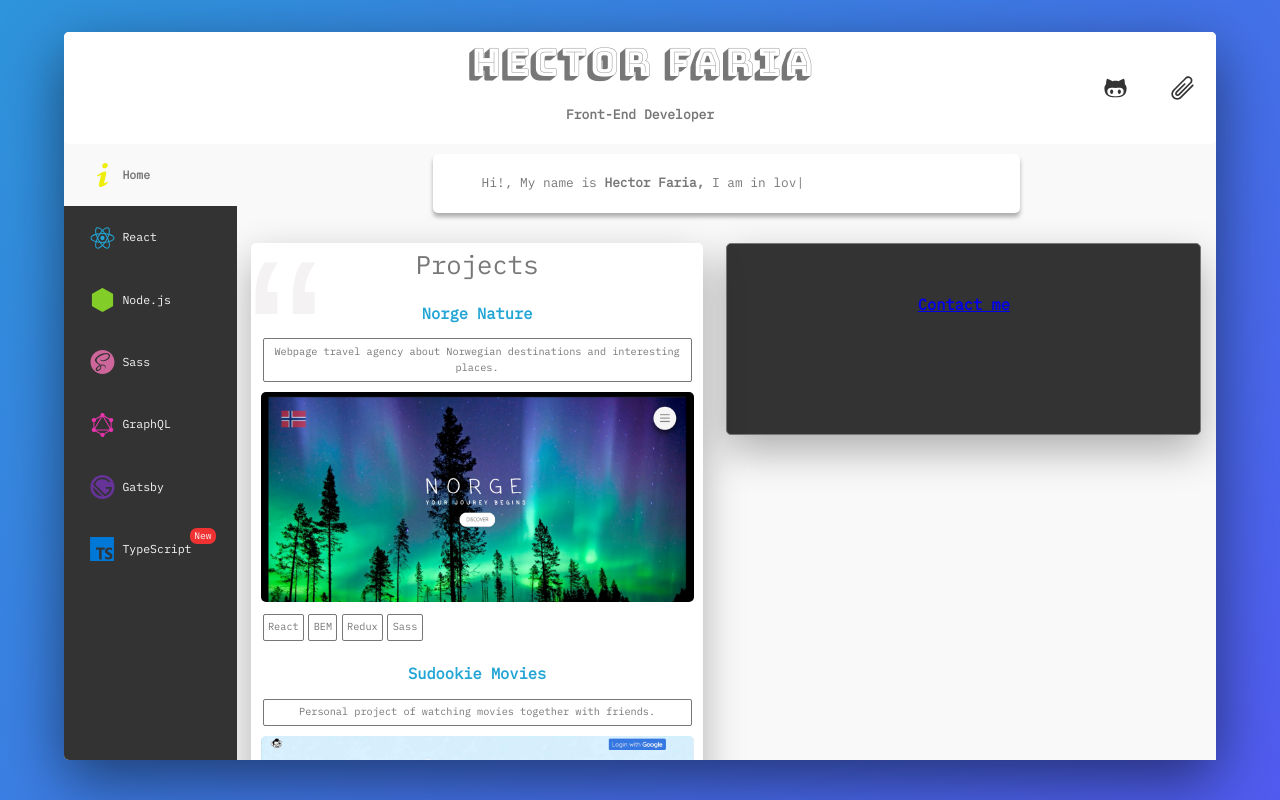
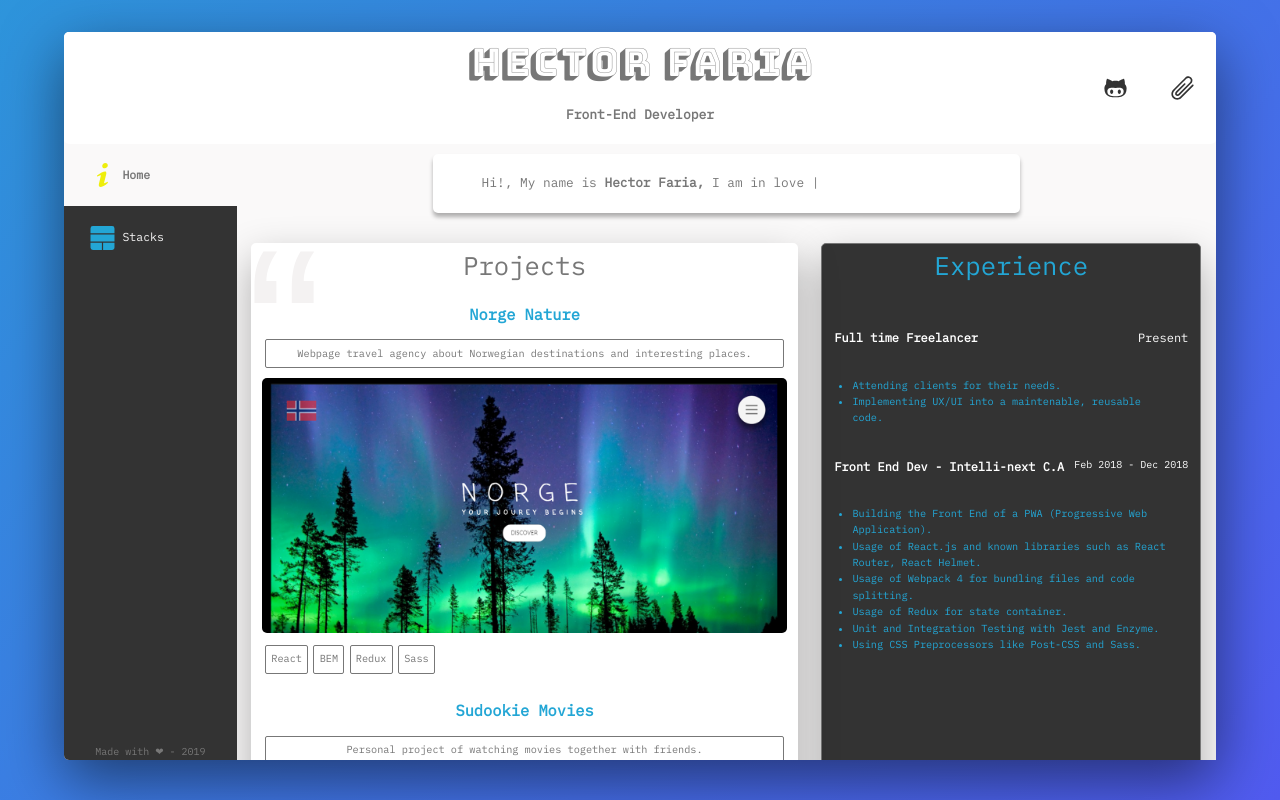
Before and after one commit to hectorfaria/PortafolioHost, a Gatsby site: page / in a window 1280 px wide. Built offline with nearby package versions, Linux system fonts and the light colour scheme; Gatsby itself is replaced by a stand-in of ours.

Commit message:
added iamge layot, sidebar

```diff
--- a/src/SASS/_layout.scss
+++ b/src/SASS/_layout.scss
@@ -34,6 +34,7 @@
 	flex: 0 0 15%;
 	display: flex;
 	flex-direction: column;
+	justify-content: space-between;
 	border-bottom-left-radius: 5px;
 	@media only screen and (max-width: 539px) {
 		height: 86vh;
@@ -71,6 +72,15 @@
 	@media only screen and (max-width: 450px) {
 		font-size: 2rem;
 	}
+	&__contact {
+		text-align: center;
+		margin-top: 1rem;
+		font-size: 1.1rem;
+		a {
+			color: var(--color-react);
+			text-decoration: none;
+		}
+	}
 }
 
 .detail {
@@ -85,20 +95,25 @@
 }
 
 .info-container {
-    flex: 0 0 50%;
+    flex: 0 0 40%;
     margin-left: 2.5%;
 	border: 1px solid var(--grey-second);
 	background-color: var(--grey-first);
 	border-radius: 5px;
-	color: #0e53a2;
+	color: var(--color-react);
 	box-shadow: 0 2vh 5vh rgba(0, 0, 0, 0.3);
-	padding: 3%;
 	font-size: .8vw;
-	height: 24vh;
+	height: 70vh;
 
 	@media only screen and (max-width: 450px) {
 		height: 20vh;
 		font-size: 1.8rem;
+	}
+	&__title {
+		font-size: 2vw;
+		display: block;
+		text-align: center;
+		padding: .5%;
 	}
 }
 
--- a/src/components/Sidebar.js
+++ b/src/components/Sidebar.js
@@ -1,11 +1,6 @@
 import React from 'react';
 import info from '../images/SVG/info.svg';
-import sreact from '../images/SVG/react.svg';
-import snode from '../images/SVG/node.svg';
-import ssass from '../images/SVG/sass.svg';
-import sgraphql from '../images/SVG/graphql.svg';
-import sgatsby from '../images/SVG/gatsby.svg';
-import stypes from '../images/SVG/typescript.svg';
+import stacks from '../images/SVG/elasticstack.svg';
 import { Link } from 'gatsby';
 
 // This has to be seriously refactor to a simple code. WIP
@@ -23,42 +18,14 @@ export default () => {
 				</Link>
 				<Link to="/react" className="side-nav__link" activeClassName="selected">
 					<li className="side-nav__item">
-						<img src={sreact} className="side-nav__icon" alt="" />
-						<span>React</span>
-					</li>
-				</Link>
-				<Link to="/node" activeClassName="selected" className="side-nav__link">
-					<li className="side-nav__item">
-						<img src={snode} className="side-nav__icon" alt="" />
-						<span>Node.js</span>
-					</li>
-				</Link>
-				<Link to="/sass" activeClassName="selected" className="side-nav__link">
-					<li className="side-nav__item">
-						<img src={ssass} className="side-nav__icon" alt="" />
-						<span>Sass</span>
-					</li>
-				</Link>
-				<Link to="/graphql" activeClassName="selected" className="side-nav__link">
-					<li className="side-nav__item">
-						<img src={sgraphql} className="side-nav__icon" alt="" />
-						<span>GraphQL</span>
-					</li>
-				</Link>
-				<Link to="/gatsby" activeClassName="selected" className="side-nav__link">
-					<li className="side-nav__item">
-						<img src={sgatsby} className="side-nav__icon" alt="" />
-						<span>Gatsby</span>
-					</li>
-				</Link>
-				<Link to="/types" activeClassName="selected" className="side-nav__link">
-					<li className="side-nav__item">
-						<img src={stypes} className="side-nav__icon" alt="" />
-						<span>TypeScript</span>
-						<label className="side-nav__new">New</label>
+						<img src={stacks} className="side-nav__icon" alt="" />
+						<span>Stacks</span>
 					</li>
 				</Link>
 			</ul>
+			<span className="rainbow" style={{ textAlign: 'center'}}>
+				Made with ❤  - 2019
+			</span>
 		</nav>
 	);
 };
--- a/src/pages/index.js
+++ b/src/pages/index.js
@@ -24,6 +24,13 @@ const IndexPage = () => (
 						}
 					}
 				}
+				imageThree: file(relativePath: { eq: "3.png" }) {
+					childImageSharp {
+						fluid(maxWidth: 1000) {
+							...GatsbyImageSharpFluid
+						}
+					}
+				}
 			}
 		`}
 		render={(data) => (
@@ -34,17 +41,22 @@ const IndexPage = () => (
 							Hi!, My name is <b>Hector Faria, </b>
 							<Typed
 								strings={[
-									'and I am a Front-End Developer.',
-									'I am in love with JavaScript.',
-									'I like learning new tecnologies.',
-									'I am a proud Professional.',
-									'I would like to help you.',
-									'I have a fascination for CSS.'
+									'and I am a Front-End Developer',
+									'I am in love with JavaScript',
+									'I like learning new tecnologies',
+									'I would like to help you',
+									'I have a fascination for CSS',
+									'I work with people around the globe'
 								]}
 								typeSpeed={50}
 								backSpeed={40}
 								loop
 							/>
+							{/* <div className="code-container__contact">
+								Interested in working with me? <a href="mailto:hector_faria@hotmail.com" className="contact rainbow">
+									Contact me
+									</a>
+							</div> */}
 						</span>
 					</div>
 					<div className="detail">
@@ -55,7 +67,7 @@ const IndexPage = () => (
 								<span className="name">
 									Webpage travel agency about Norwegian destinations and interesting places.
 								</span>
-								<a className="info-projects__blur" href="http://nature-norge.surge.sh/">
+								<a className="info-projects__blur" target="_blank" rel="noopener noreferrer" href="http://nature-norge.surge.sh/">
 									<Img className="info-projects__img" fluid={data.imageOne.childImageSharp.fluid} />
 								</a>
 								<div className="info-projects__list">
@@ -68,7 +80,9 @@ const IndexPage = () => (
 							<div className="info-projects__project">
 								<h2 className="info-projects__subtitle">Sudookie Movies</h2>
 								<span className="name">Personal project of watching movies together with friends.</span>
-								<Img className="info-projects__img" fluid={data.imageTwo.childImageSharp.fluid} />
+								<a className="info-projects__blur" target="_blank" rel="noopener noreferrer" href="https://github.com/yardiewizardie/DookieServerSide">
+									<Img className="info-projects__img" fluid={data.imageTwo.childImageSharp.fluid} />
+								</a>
 								<div className="info-projects__list">
 									<ul className="name">React</ul>
 									<ul className="name">MongoDB</ul>
@@ -79,14 +93,48 @@ const IndexPage = () => (
 									<ul className="name">Sass</ul>
 								</div>
 							</div>
+							<div className="info-projects__project">
+								<h2 className="info-projects__subtitle">Fictive</h2>
+								<span className="name">
+									Social Media app to connect Tumblr users.
+								</span>
+								<a className="info-projects__blur" target="_blank" rel="noopener noreferrer" href="http://fictive-frontend.surge.sh/">
+									<Img className="info-projects__img" fluid={data.imageThree.childImageSharp.fluid} />
+								</a>
+								<div className="info-projects__list">
+									<ul className="name">React</ul>
+									<ul className="name">BEM</ul>
+									<ul className="name">Redux</ul>
+									<ul className="name">Sass</ul>
+									<ul className="name">Material UI</ul>
+								</div>
+							</div>
 						</div>
 						<div className="info-container">
-							<div style={{ textAlign: 'center', marginTop: '2rem' }}>
-								<h2>
-									<a href="mailto:hector_faria@hotmail.com" className="contact rainbow">
-										Contact me
-									</a>
-								</h2>
+							<div className="info-container__title">Experience</div>
+
+							<div style={{ marginTop: '5vh' }}>
+								<div style={{ display: 'flex' , justifyContent: 'space-between', margin: '12px', color: 'white'}}>
+									<h3>Full time Freelancer</h3>
+									<span style={{ fontSize: '12px'}}>Present</span>
+								</div>
+								<ul style={{ margin: '30px'}}>
+									<li >Attending clients for their needs.</li>
+									<li>Implementing UX/UI into a maintenable, reusable code.</li>
+
+								</ul>
+								<div style={{ display: 'flex' , justifyContent: 'space-between', margin: '12px', color: 'white'}}>
+									<h3>Front End Dev - Intelli-next C.A</h3>
+									<span style={{ fontSize: '10px'}}>Feb 2018 - Dec 2018</span>
+								</div>
+								<ul style={{ margin: '30px'}}>
+									<li>Building the Front End of a PWA (Progressive Web Application). </li>
+									<li>Usage of React.js and known libraries such as React Router, React Helmet.</li>
+									<li>Usage of Webpack 4 for bundling files and code splitting.</li>
+									<li>Usage of Redux for state container.</li>
+									<li>Unit and Integration Testing with Jest and Enzyme.</li>
+									<li>Using CSS Preprocessors like Post-CSS and Sass.</li>
+								</ul>
 							</div>
 						</div>
 					</div>
--- a/src/pages/react.js
+++ b/src/pages/react.js
@@ -2,7 +2,7 @@ import React from 'react';
 import Layout from '../components/layout';
 const ReactPage = () => (
 	<Layout>
-		    I am React
+
 	</Layout>
 );
 
```
Also changed, not shown: public/index.html (+1 -1 lines), src/pages/404.js (+9 -8 lines), src/components/main.css, src/images/3.png (added), src/images/SVG/elasticstack.svg (added), src/images/gatsby-astronaut.png (deleted), src/images/gatsby-icon.png (deleted), src/images/stacks.png (added), 2 other files.
